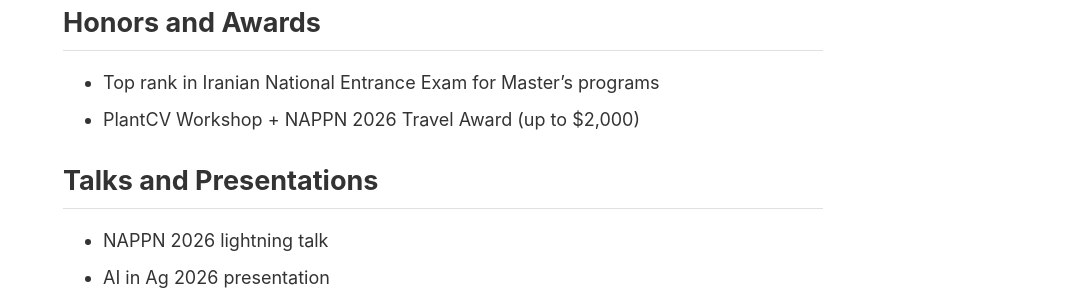
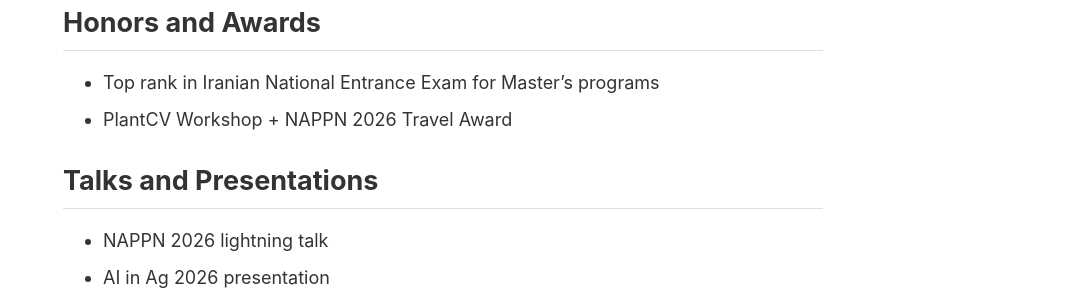
Before and after one commit to fahimehorvatinia/fahimehorvatinia.github.io, a Jekyll site: the page built from index.md, in a window 1280 px wide. Shown: the part 1277-1577 px from the top of the page, without its empty margins (197-1280 px from the left). Built offline with Jekyll 4.4.1, drawn with Linux system fonts in a browser that asks for light colours.

Commit message:
Remove award amount from homepage

```diff
--- a/index.md
+++ b/index.md
@@ -77,7 +77,7 @@ In the future, I aim to develop <strong>smart automated plant phenotyping system
 ## Honors and Awards
 
 - Top rank in Iranian National Entrance Exam for Master's programs
-- PlantCV Workshop + NAPPN 2026 Travel Award (up to $2,000)
+- PlantCV Workshop + NAPPN 2026 Travel Award
 
 ## Talks and Presentations
 
```
